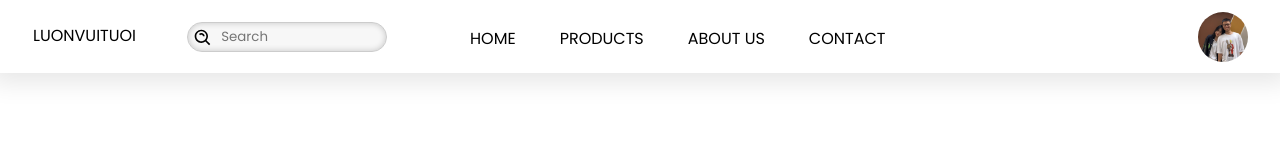
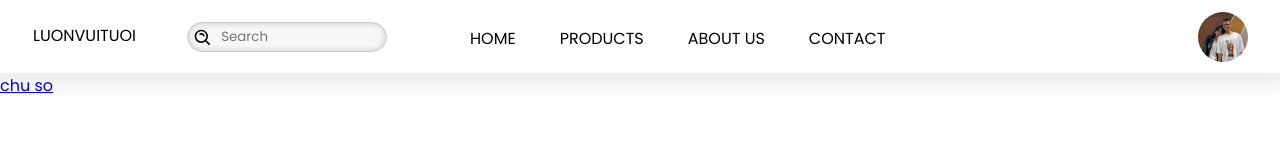
Before and after one commit to T2108A-Luonvuituoi-G1/Origami-eProject, a React (Create React App) app: page /products in a window 1280 px wide. Shown: the top 163 px of the page. Built offline with nearby package versions, Linux system fonts and the light colour scheme.

Commit message:
Update ProductList.js

```diff
--- a/src/OrigamiPage/Products/Components/ProductList.js
+++ b/src/OrigamiPage/Products/Components/ProductList.js
@@ -1,4 +1,5 @@
 import React, { Component } from 'react'
+import { Link } from 'react-router-dom'
 
 import CatDetails from '../Assets/Images/making/cat.jpg'
 import Cat from '../Assets/Images/represent/cat-represent.jpg'
@@ -12,17 +13,20 @@ import Sumo from '../Assets/Images/represent/sumo-represent.jpg'
 // import Cactus from '../Assets/Images/represent/cactus-represent.jpg'
 // import Bird from '../Assets/Images/represent/bird-represent.jpg'
 
-
-
 import react from 'react'
 import '../Assets/Css/product.css'
+import ProductPlant from './ProductPlant'
 
 export default class ProductList extends Component {
+
 
     render() {
         return (
             <>
-
+                <div className='product-nav-header'>
+                    <Link className='product-nav-animal' to="/products/plant">chu so</Link>
+                </div>
+                <div className='product-content'></div>
             </>
 
         )
```
